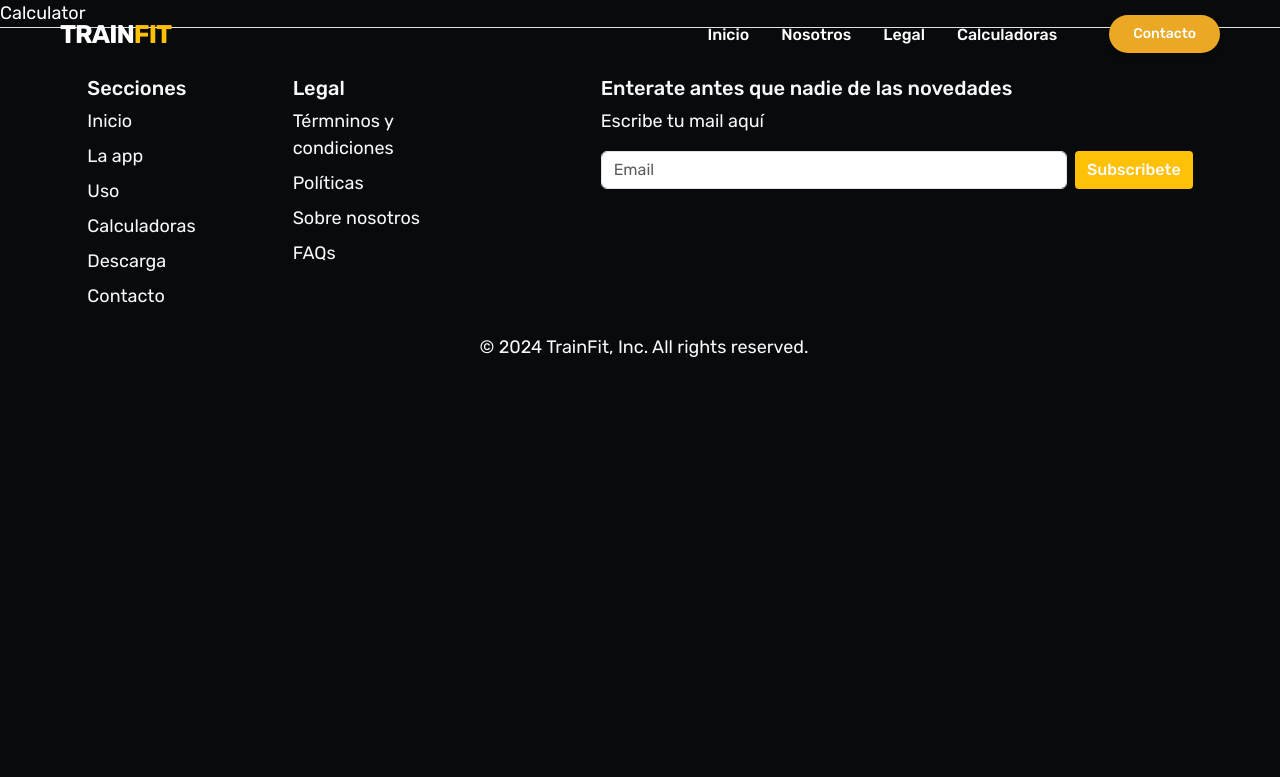
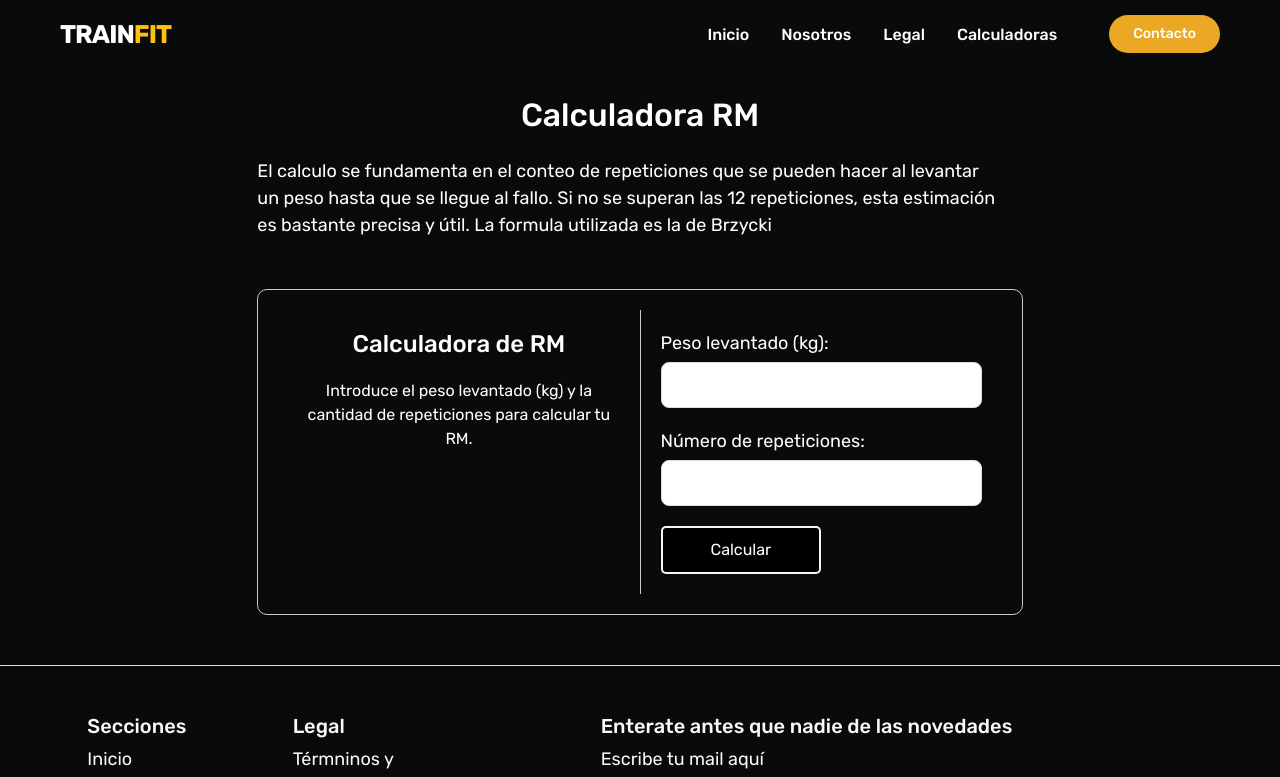
Before and after one commit to Davvidar/TrainFitW, a React (Vite) app: page /CalculadoraRm in a window 1280 px wide. Shown: the top 777 px of the page. Built offline with nearby package versions, Linux system fonts and the light colour scheme.

Commit message:
Rmcalculator

```diff
--- a/src/Pages/KcalCalculator.jsx
+++ b/src/Pages/KcalCalculator.jsx
@@ -1,4 +1,3 @@
-
 
 export const KcalCalculator = () => {
   return (
--- a/src/Pages/RmCalculator.jsx
+++ b/src/Pages/RmCalculator.jsx
@@ -1,7 +1,36 @@
 import React from 'react'
+import  Rm  from '../components/Rm/Rm'
+import { Col, Row } from 'react-bootstrap'
 
 export const RmCalculator = () => {
   return (
-    <div>Calculator</div>
+    <>
+      <section className="container">
+
+      <Row>
+        <Col></Col>
+        <Col lg={8}   >
+        <h2 className="mb-4 text-center mt-5" >
+          Calculadora RM
+        </h2>
+        <div className="col-lg-12 col-12">
+          <p className="me-4" >
+            El calculo se fundamenta en el conteo de repeticiones que se
+            pueden hacer al levantar un peso hasta que se llegue al fallo. Si
+            no se superan las 12 repeticiones, esta estimación es bastante
+            precisa y útil. La formula utilizada es la de Brzycki
+          </p>
+        </div>
+       <Rm/>
+        </Col>
+        <Col></Col>
+      </Row>
+
+
+
+      </section>
+
+
+    </>
   )
 }
--- a/src/Routes/Root.jsx
+++ b/src/Routes/Root.jsx
@@ -9,6 +9,9 @@ export const Root = () => {
     <>
        <NavigationBar />
       {/* <HeroSection /> */}
+      <div className="mt-5"></div>
+
+
       <Outlet />
       <Footer />
     </>
--- a/src/components/ContactForm/ContactForm.scss
+++ b/src/components/ContactForm/ContactForm.scss
@@ -36,7 +36,7 @@
         border: 1px solid #ddd;
         border-radius: 6px;
         font-size: 1rem;
-        background-color: #33333300;
+        background-color: #00000000;
         color: #ffffff;
       }
 
--- /dev/null
+++ b/src/components/Rm/Rm.css
@@ -0,0 +1,103 @@
+/* Rm.css */
+.rm-calculator-container {
+    display: flex;
+    max-width: 800px;
+    margin: 50px auto;
+    padding: 20px;
+    border: 1px solid #ccc;
+    border-radius: 10px;
+
+    box-shadow: 0 4px 8px rgba(0, 0, 0, 0.1);
+  }
+
+  .rm-calculator {
+    flex: 1;
+    padding: 20px;
+    border-right: 1px solid #ccc;
+    text-align: center;
+  }
+
+  .rm-calculator h2 {
+    margin-bottom: 20px;
+
+    font-size: 24px;
+  }
+
+  .rm-calculator p {
+    margin-bottom: 20px;
+
+    font-size: 16px;
+  }
+
+  .breadcrumb-error {
+    margin-top: 10px;
+    padding: 10px;
+    background-color: #f8d7da;
+    color: #721c24;
+    border: 1px solid #f5c6cb;
+    border-radius: 5px;
+    font-size: 14px;
+  }
+
+  .form-container {
+    flex: 1;
+    padding: 20px;
+  }
+
+  .form-group {
+    margin-bottom: 20px;
+  }
+
+  .form-group label {
+    display: block;
+    margin-bottom: 5px;
+
+  }
+
+  .form-group input {
+    width: 100%;
+    padding: 10px;
+    border: 1px solid #ddd;
+    border-radius: 8px;
+    font-size: 16px;
+  }
+  button {
+    border: 2px solid rgb(255, 255, 255);
+    background-color: rgb(0, 0, 0);
+    color: rgb(255, 255, 255);
+    padding: 10px 18px;
+    width: 50%;
+    font-size: 16px;
+    cursor: pointer;
+    border-color: #fffffff6;
+    border-radius: 5px;
+
+  }
+
+  button:hover {
+    background-color: #ffffff;
+    color: black;
+    transition:all 0.2s ease-out;
+  }
+
+  .result {
+    margin-top: 20px;
+  }
+
+  .result h3 {
+
+    font-size: 20px;
+    font-weight: bold;
+  }
+
+  /* Responsive Design */
+  @media (max-width: 768px) {
+    .rm-calculator-container {
+      flex-direction: column;
+    }
+
+    .rm-calculator {
+      border-right: none;
+      border-bottom: 1px solid #ccc;
+    }
+  }
--- /dev/null
+++ b/src/components/Rm/Rm.jsx
@@ -0,0 +1,65 @@
+import React, { useState } from 'react';
+import './Rm.css';
+
+const Rm = () => {
+  const [weight, setWeight] = useState('');
+  const [reps, setReps] = useState('');
+  const [rm, setRm] = useState(null);
+  const [error, setError] = useState('');
+
+  const calculateRM = () => {
+    if (weight && reps) {
+      const rmValue = Math.round(weight / (1.0278 - (0.0278 * reps)));
+      setRm(rmValue);
+      setError('');
+    } else {
+        setError('Por favor, introduce un valor de peso y de repeticiones');
+        setRm(null);
+    }
+  };
+
+  return (
+    <div className="rm-calculator-container">
+
+      <div className="rm-calculator">
+        <h2>Calculadora de RM</h2>
+        <p>Introduce el peso levantado (kg) y la cantidad de repeticiones para calcular tu RM.</p>
+        {error && <div className="breadcrumb-error">{error}</div>}
+        {rm !== null && (
+          <div className="result">
+            <h4 className="border-top pt-">Tu RM aproximado es:</h4>
+            <h1 > {rm} kg</h1>
+          </div>
+        )}
+      </div>
+      <div className="form-container">
+        <form onSubmit={(e) => e.preventDefault()}>
+          <div className="form-group">
+            <label htmlFor="weight">Peso levantado (kg):</label>
+            <input
+              type="number"
+              id="weight"
+              value={weight}
+              onChange={(e) => setWeight(e.target.value)}
+              required
+            />
+          </div>
+          <div className="form-group">
+            <label htmlFor="reps">Número de repeticiones:</label>
+            <input
+              type="number"
+              id="reps"
+              value={reps}
+              onChange={(e) => setReps(e.target.value)}
+              required
+            />
+          </div>
+          <button type="button" onClick={calculateRM}>Calcular</button>
+        </form>
+
+      </div>
+    </div>
+  );
+}
+
+export default Rm;
```
